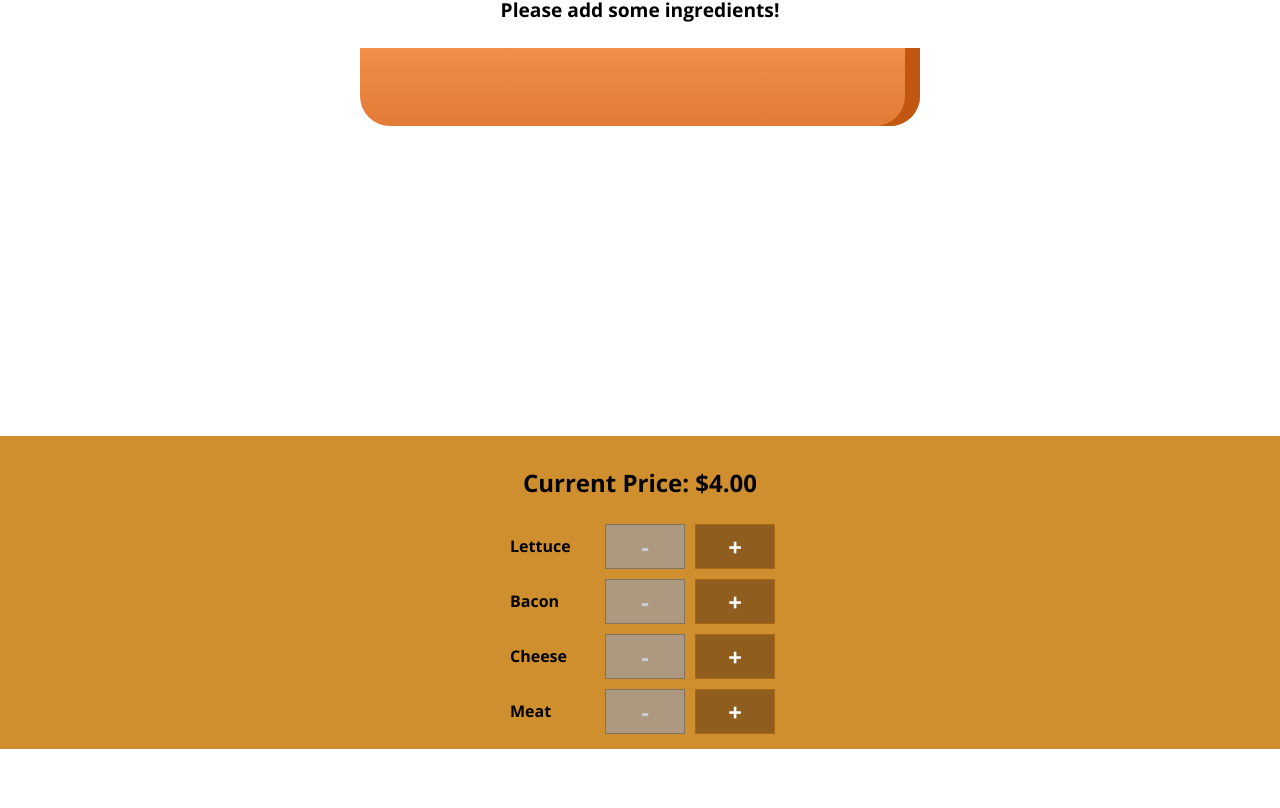
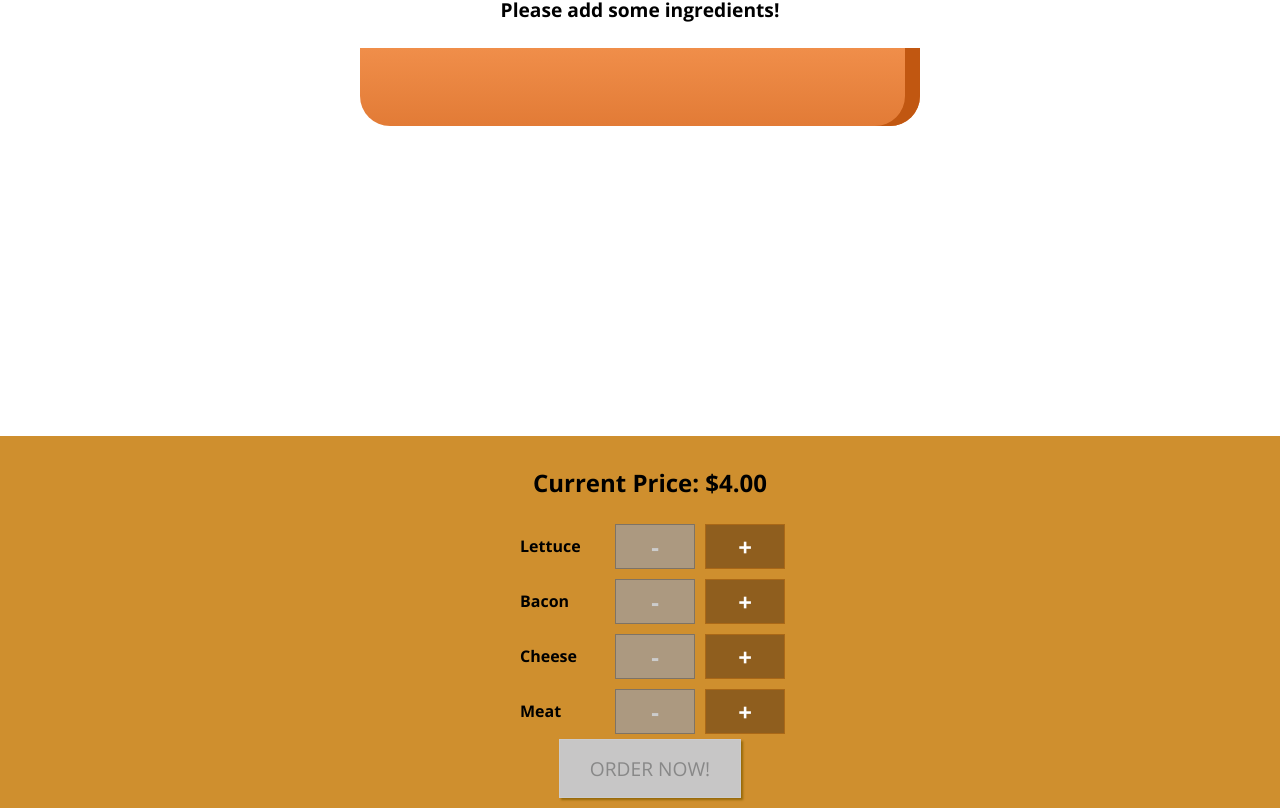
Before and after one commit to jeffcad/burger-builder, a React (Create React App) app: page / in a window 1280 px wide. Shown: the part 202-1010 px from the top of the page. Before the commit the page ends 951 px from the top, so only its background shows below. Built offline with nearby package versions, Linux system fonts and the light colour scheme.

Commit message:
Add Order Now button, w/ enable/disable states

```diff
--- a/src/components/Burger/BuildControls/BuildControls.js
+++ b/src/components/Burger/BuildControls/BuildControls.js
@@ -20,6 +20,10 @@ const BuildControls = (props) => (
         added={() => props.ingredientAdded(control.type)}
         removed={() => props.ingredientRemoved(control.type)}
       />)}
+    <button
+      className={classes.OrderButton}
+      disabled={!props.purchasable}
+    >ORDER NOW!</button>
   </div>
 )
 
--- a/src/components/Burger/BuildControls/BuildControls.module.css
+++ b/src/components/Burger/BuildControls/BuildControls.module.css
@@ -5,6 +5,47 @@
   box-shadow: 0 2px 1px #ccc;
   width: 100%;
   margin: auto;
-  padding: 10px 0;
+  padding: 10px;
   background-color: #CF8F2E;
 }
+
+.OrderButton {
+    background-color: #DAD735;
+    outline: none;
+    cursor: pointer;
+    border: 1px solid #966909;
+    color: #966909;
+    font-family: inherit;
+    font-size: 1.2em;
+    padding: 15px 30px;
+    box-shadow: 2px 2px 2px #966909;
+}
+
+.OrderButton:hover, .OrderButton:active {
+    background-color: #A0DB41;
+    border: 1px solid #966909;
+    color: #966909;
+}
+
+.OrderButton:disabled {
+    background-color: #C7C6C6;
+    cursor: not-allowed;
+    border: 1px solid #ccc;
+    color: #888888;
+}
+
+.OrderButton:not(:disabled) {
+    animation: enable 0.3s linear;
+}
+
+@keyframes enable {
+    0% {
+        transform: scale(1);
+    }
+    60% {
+        transform: scale(1.1);
+    }
+    100% {
+        transform: scale(1);
+    }
+}
--- a/src/containers/BurgerBuilder/BurgerBuilder.js
+++ b/src/containers/BurgerBuilder/BurgerBuilder.js
@@ -3,6 +3,7 @@ import Aux from '../../hoc/Auxiliary'
 import Burger from '../../components/Burger/Burger'
 import BuildControls from '../../components/Burger/BuildControls/BuildControls'
 
+const BASE_PRICE = 4.00
 const INGREDIENT_PRICES = {
   lettuce: 0.5,
   cheese: 0.4,
@@ -18,7 +19,12 @@ class BurgerBuilder extends Component {
       cheese: 0,
       meat: 0
     },
-    totalPrice: 4.0
+    totalPrice: BASE_PRICE,
+    purchasable: false
+  }
+
+  checkPurchasable(price) {
+    return price.toFixed(2) === BASE_PRICE.toFixed(2) ? false : true
   }
 
   addIngredientHandler = (type) => {
@@ -28,8 +34,9 @@ class BurgerBuilder extends Component {
     updatedIngredients[type] = updatedCount
     const priceAddition = INGREDIENT_PRICES[type]
     const oldPrice = this.state.totalPrice
-    const newPrice = oldPrice + priceAddition
-    this.setState({ ingredients: updatedIngredients, totalPrice: newPrice })
+    const updatedPrice = oldPrice + priceAddition
+    const updatedPurchasable = this.checkPurchasable(updatedPrice)
+    this.setState({ ingredients: updatedIngredients, totalPrice: updatedPrice, purchasable: updatedPurchasable })
   }
 
   removeIngredientHandler = (type) => {
@@ -40,9 +47,9 @@ class BurgerBuilder extends Component {
     updatedIngredients[type] = updatedCount
     const priceSubtraction = INGREDIENT_PRICES[type]
     const oldPrice = this.state.totalPrice
-    const newPrice = oldPrice - priceSubtraction
-    this.setState({ ingredients: updatedIngredients, totalPrice: newPrice })
-
+    const updatedPrice = oldPrice - priceSubtraction
+    const updatedPurchasable = this.checkPurchasable(updatedPrice)
+    this.setState({ ingredients: updatedIngredients, totalPrice: updatedPrice, purchasable: updatedPurchasable })
   }
 
   render() {
@@ -59,6 +66,7 @@ class BurgerBuilder extends Component {
         <BuildControls
           price={this.state.totalPrice}
           disabled={disabledInfo}
+          purchasable={this.state.purchasable}
           ingredientAdded={this.addIngredientHandler}
           ingredientRemoved={this.removeIngredientHandler}
         />
```
Also changed, not shown: src/components/UI/Backdrop/Backdrop.js (added), src/components/UI/Modal/Modal.js (added), 1 other file (tests, documents, lock files or other folders).
